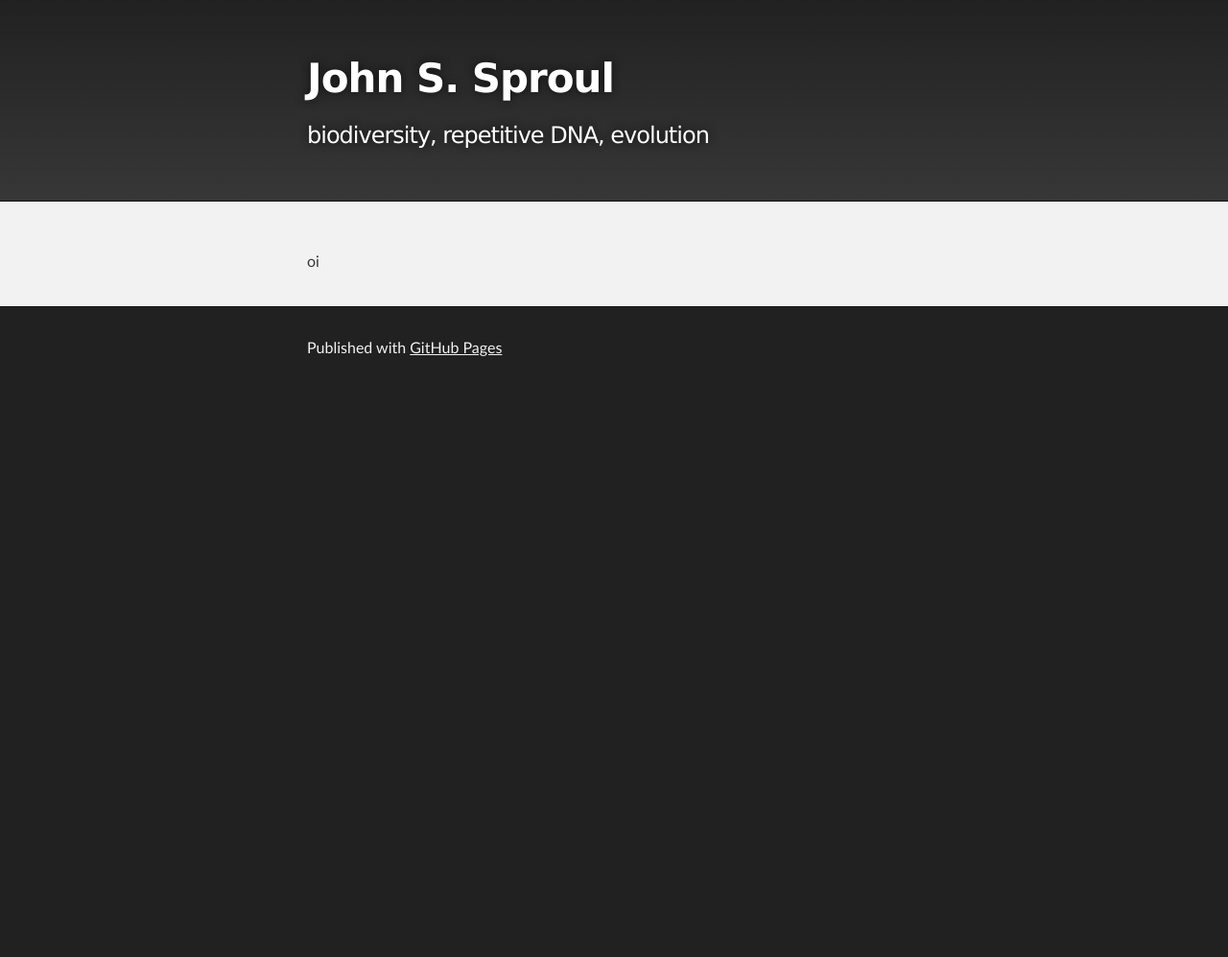
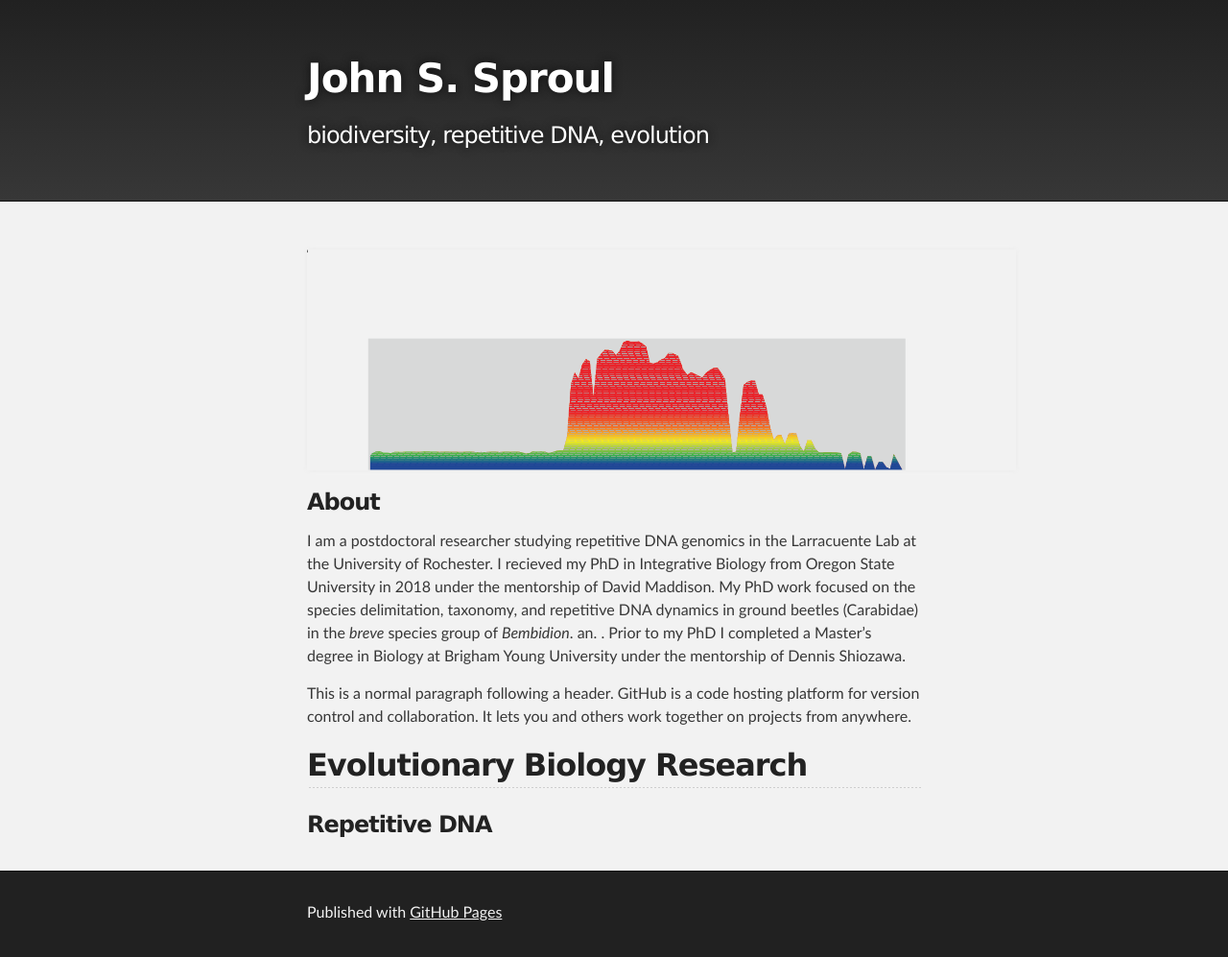
Before and after one commit to johnssproul/johnssproul.github.io, a Jekyll site: the page built from Teaching.md, in a window 1280 px wide. Shown: the whole page at 96% size. Built offline with Jekyll 4.4.1, drawn with Linux system fonts in a browser that asks for light colours; our own code applies the rules of GitHub Pages for plain Markdown files; before the commit the page ends 900 px from its top, so only the background shows below that.

Commit message:
Update Teaching.md

```diff
--- a/Teaching.md
+++ b/Teaching.md
@@ -1 +1,11 @@
-oi
+![SiteBannern](../profile.png)
+
+### About
+I am a postdoctoral researcher studying repetitive DNA genomics in the Larracuente Lab at the University of Rochester. I recieved my PhD in Integrative Biology from Oregon State University in 2018 under the mentorship of David Maddison. My PhD work focused on the species delimitation, taxonomy, and repetitive DNA dynamics in ground beetles (Carabidae) in the _breve_ species group of _Bembidion_.  an. . Prior to my PhD I completed a Master's degree in Biology at Brigham Young University under the mentorship of Dennis Shiozawa.
+
+
+This is a normal paragraph following a header. GitHub is a code hosting platform for version control and collaboration. It lets you and others work together on projects from anywhere.
+
+## Evolutionary Biology Research
+
+### Repetitive DNA
```
